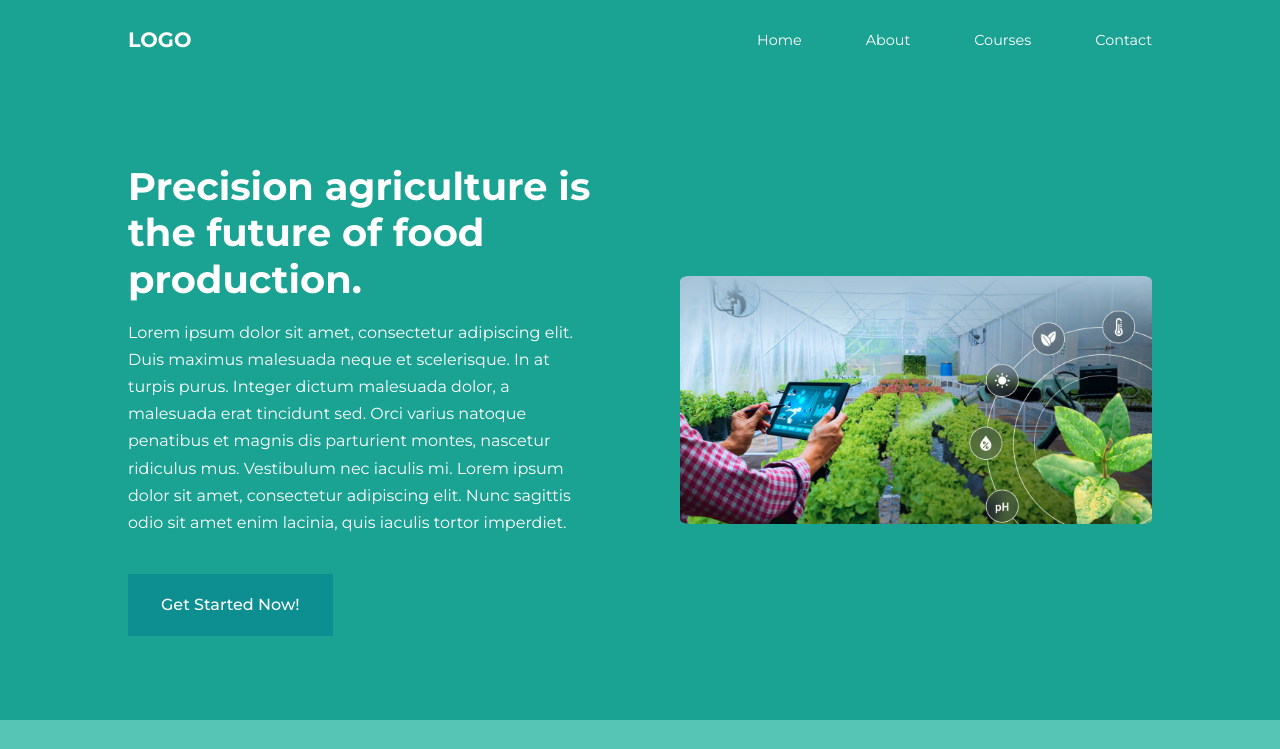
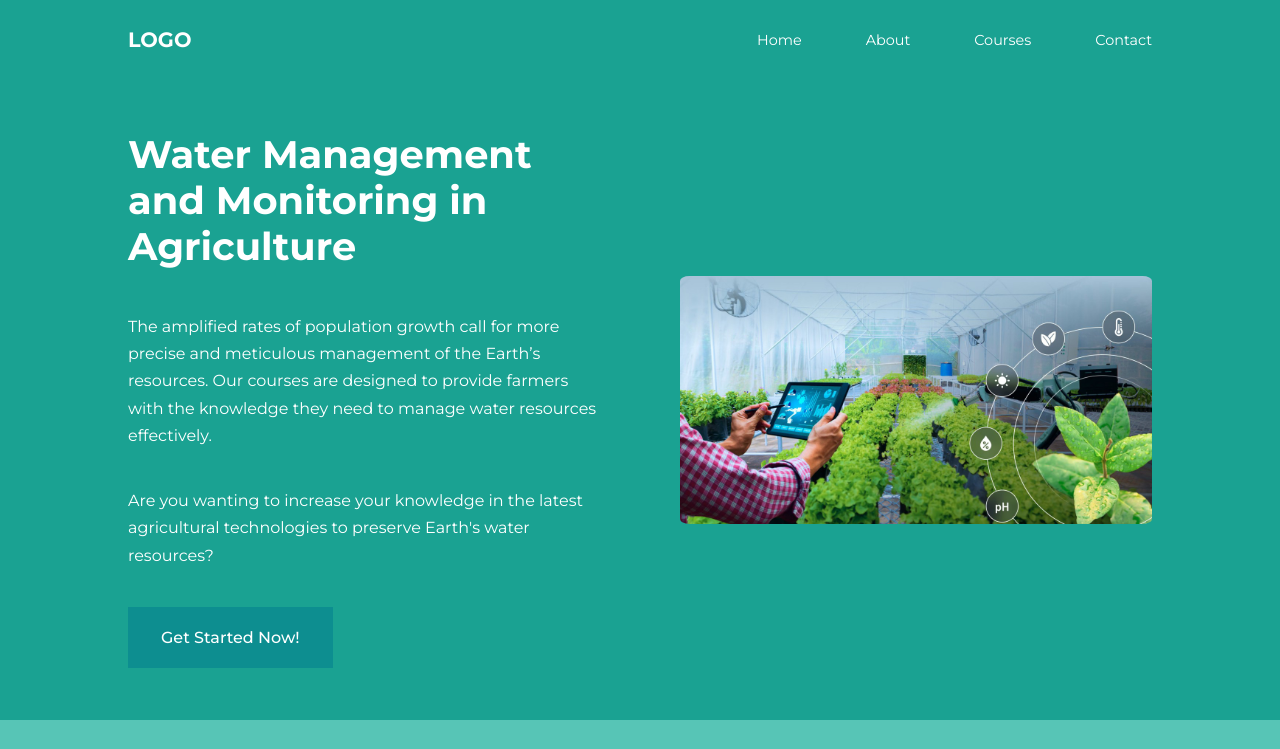
Before and after one commit to drummondsk/water-monitoring-module, a plain HTML site: page index.html in a window 1280 px wide. Shown: the top 749 px of the page. Drawn offline with nearby package versions, Linux system fonts and the light colour scheme.

Commit message:
Updated course names and description

```diff
--- a/index.html
+++ b/index.html
@@ -38,13 +38,14 @@
     <header>
         <div class="container header__container">
             <div class="header__left">
-                <h1> Precision agriculture  is the future of food production.</h1>
+                <h1> Water Management and Monitoring in Agriculture</h1>
+                <br>
                 <p>
-                    Lorem ipsum dolor sit amet, consectetur adipiscing elit. Duis maximus malesuada neque et scelerisque.
-                    In at turpis purus. Integer dictum malesuada dolor, a malesuada erat tincidunt sed.
-                    Orci varius natoque penatibus et magnis dis parturient montes, nascetur ridiculus mus.
-                    Vestibulum nec iaculis mi. Lorem ipsum dolor sit amet, consectetur adipiscing elit.
-                    Nunc sagittis odio sit amet enim lacinia, quis iaculis tortor imperdiet.
+                    The amplified rates of population growth call for more precise and meticulous management of the Earth’s resources.
+                    Our courses are designed to provide farmers  with the knowledge they need to manage water resources effectively.
+                </p>
+                <p>
+                    Are you wanting to increase your knowledge in the latest agricultural technologies to preserve Earth's water resources?
                 </p>
                 <a href="courses.html" class="btn btn-primary">Get Started Now!</a>
             </div>
@@ -129,11 +130,11 @@
                     <img src="./images/precheader.png" alt/>
                 </div>
                 <div class="course__info">
-                    <h4>Effects of Drought on Agriculture</h4>
+                    <h4>The Role of Technology in Drought Mitigation</h4>
                     <p>
                         Lorem ipsum dolor sit amet, consectetur adipiscing elit. Duis maximus malesuada neque et scelerisque.
                     </p>
-                    <a href="courses.html" class="btn btn-primary">Learn More</a>
+                    <a href="./courses/tech_drought/tech_drought_course_page1.html" class="btn btn-primary">Learn More</a>
                 </div>
             </article>
 
```
